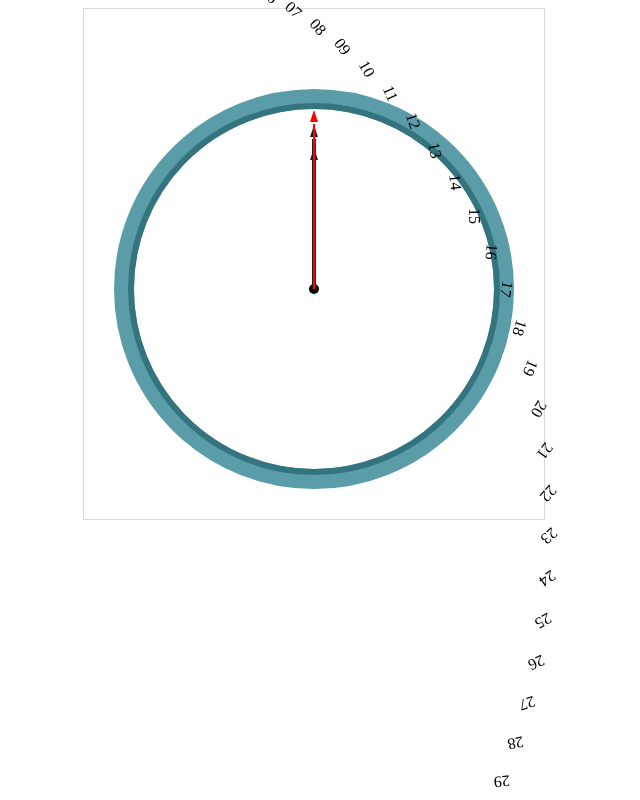
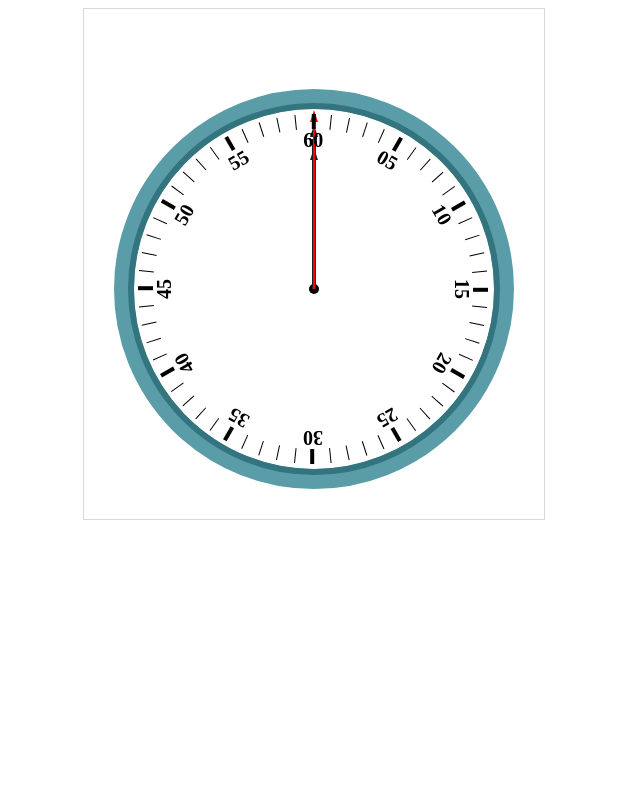
Before and after one commit to beasiteri/stopwatch, an Angular app: page / in a window 1280 px wide. Shown: the top 800 px of the page, without its empty margins (326-966 px from the left). Built offline with nearby package versions, Linux system fonts and the light colour scheme.

Commit message:
Style the screen numbers

```diff
--- a/src/app/stopwatch/stopwatch.component.scss
+++ b/src/app/stopwatch/stopwatch.component.scss
@@ -103,6 +103,39 @@
           width: 0;
         }
       }
+
+      /* ---------- Numbers ---------- */
+      .number {
+        font-size: 20px;
+        font-weight: bold;
+        left: 47%;
+        position: absolute;
+        top: 50%;
+        transform-origin: top;
+
+        &::before {
+          background-color: black;
+          bottom: 100%;
+          content: '';
+          height: 15px;
+          left: 50%;
+          position: absolute;
+          transform: translateX(-30%);
+          width: 1px;
+        }
+
+        &.divisible-by-five:before {
+          width: 4px;
+        }
+
+        &:not(.divisible-by-five) {
+          visibility: hidden;
+
+          &:before {
+            visibility: visible;
+          }
+        }
+      }
     }
   }
 }
```
